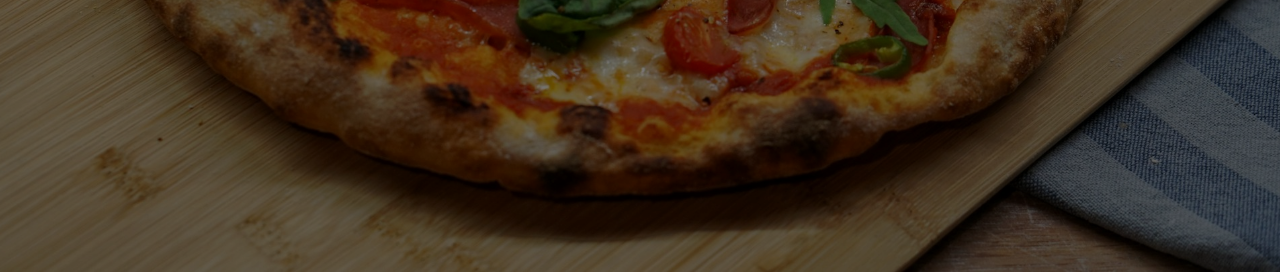
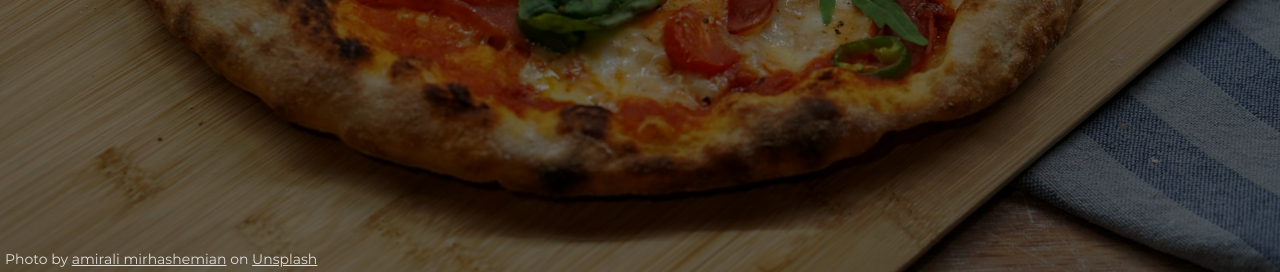
Before and after one commit to Rafael-Correzi/Restaurant-Page, a website built with webpack: page src/template.html in a window 1280 px wide. Shown: the part 528-800 px from the top of the page. Built offline with nearby package versions, Linux system fonts and the light colour scheme.

Commit message:
Attribute credits to pizza image

```diff
--- a/src/content.js
+++ b/src/content.js
@@ -9,17 +9,24 @@ const p = create("p");
 setContent(p, "L'idea");
 p.classList.add("logo");
 
+const figure = create("figure");
+const img = create("img");
+const figCaption = create("figcaption");
 
-const img = create("img");
 
 function addContent() {
-  content.appendChild(img);
+  content.appendChild(figure);
+  figure.appendChild(img);
+  figure.appendChild(figCaption);
   logoContainer.appendChild(p);
 }
 
+figure.classList.add("figure-cheia");
 img.src = imagemPizza;
 img.alt = "Pizza";
 img.classList.add("cheia");
+figCaption.innerHTML = 'Photo by <a href="https://unsplash.com/@amir_v_ali?utm_content=creditCopyText&utm_medium=referral&utm_source=unsplash">amirali mirhashemian</a> on <a href="https://unsplash.com/photos/pizza-with-green-leaves-and-red-sauce-XtLPfib7OuM?utm_content=creditCopyText&utm_medium=referral&utm_source=unsplash">Unsplash</a>'
+
 
 addContent();
 
--- a/src/styles.css
+++ b/src/styles.css
@@ -66,6 +66,15 @@ p {
   margin: 25px 0 0 0;
   color: white;
   align-self: center;
+}
+
+.figure-cheia {
+  position: absolute;
+  width: 100%;
+  height: 100%;
+  top: 0;
+  margin: 0;
+  z-index: -1;
 }
 
 .cheia {
@@ -186,6 +195,12 @@ figcaption {
  font-size: 14px;
 }
 
+.figure-cheia > figcaption {
+  text-align: left;
+  bottom: 5px;
+  left: 5px;
+}
+
 a {
   color: #ddd;
   font-size: 14px;
```
